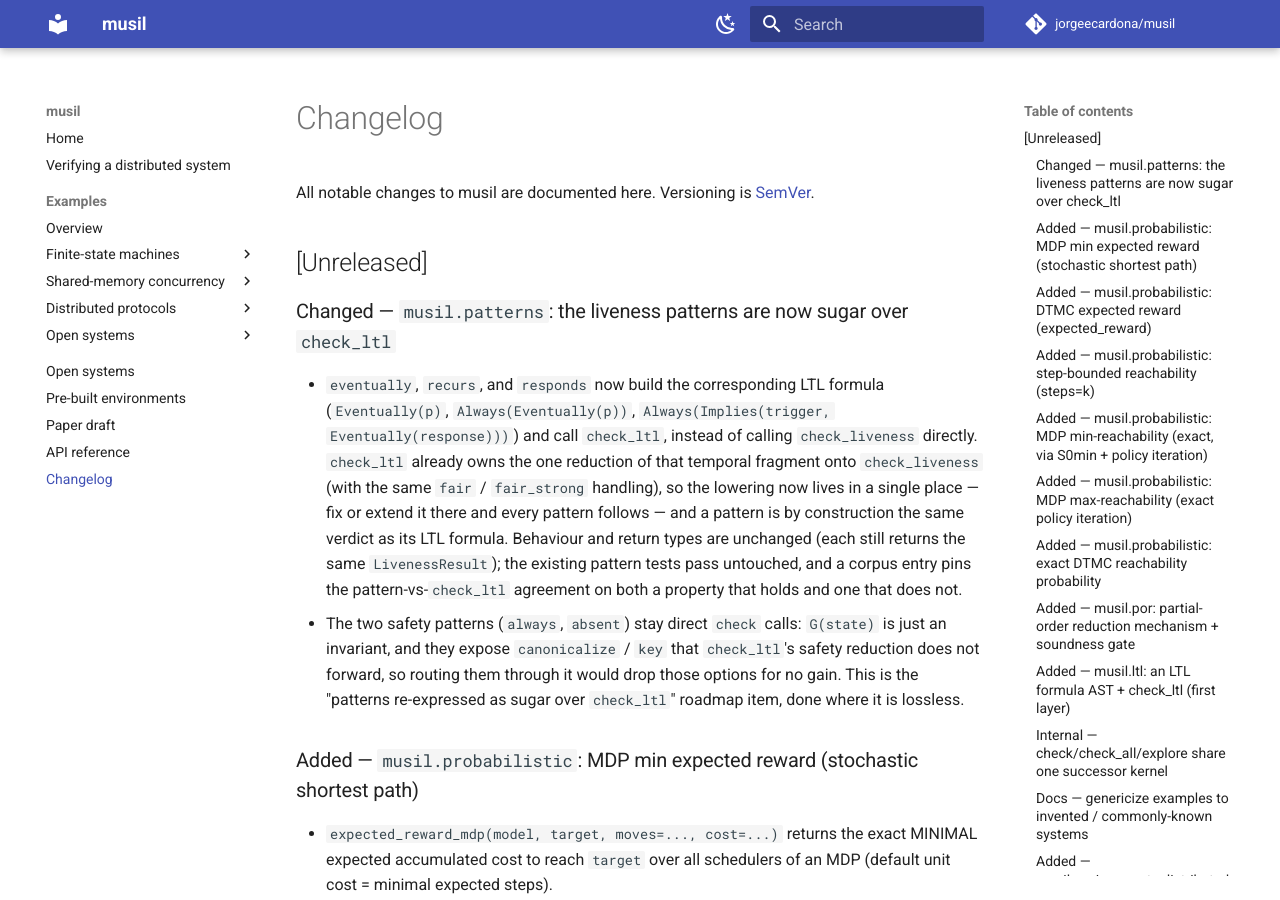
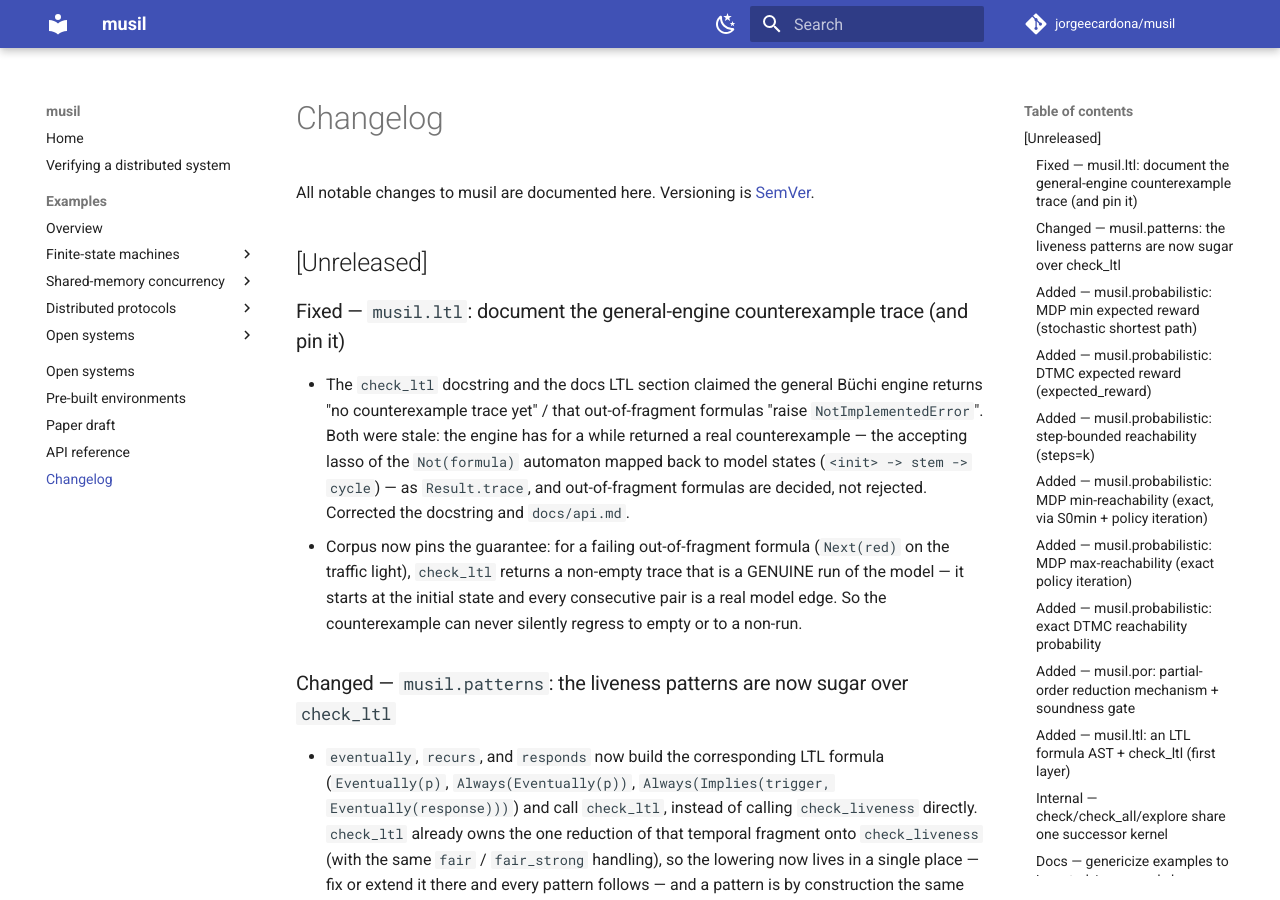
Before and after one commit to jorgeecardona/musil, an MkDocs documentation site: the page built from docs/changelog.md, in a window 1280 px wide and 900 px high. Built offline with MkDocs 1.6.1 and Material for MkDocs 9.7.7, drawn with Linux system fonts in a browser that asks for light colours; comment, search, counter and statistics services are not loaded; some of the changed text lies outside the part shown.

Commit message:
fix(ltl): document the general-engine counterexample trace and pin it
The check_ltl docstring and the docs LTL section were stale: they claimed the
general Buchi engine returns "no counterexample trace yet" and that
out-of-fragment formulas "raise NotImplementedError". Neither is true -- the
engine returns the accepting lasso of the Not(formula) automaton mapped back to
model states (<init> -> stem -> cycle) as Result.trace, and out-of-fragment
formulas are decided by that engine, not rejected. Corrected both.

Corpus now pins the guarantee: for a failing out-of-fragment formula (Next(red) on
the traffic light) check_ltl returns a non-empty trace that is a genuine run of
the model -- it starts at the initial state and every consecutive pair is a real
model edge -- so the counterexample can never silently regress to empty or to a
non-run.

Co-Authored-By: Claude Opus 4.8 (1M context) <noreply@anthropic.com>

```diff
--- a/CHANGELOG.md
+++ b/CHANGELOG.md
@@ -3,6 +3,18 @@
 All notable changes to musil are documented here. Versioning is [SemVer](https://semver.org/).
 
 ## [Unreleased]
+
+### Fixed — `musil.ltl`: document the general-engine counterexample trace (and pin it)
+
+- The `check_ltl` docstring and the docs LTL section claimed the general Büchi engine returns "no
+  counterexample trace yet" / that out-of-fragment formulas "raise `NotImplementedError`". Both were stale:
+  the engine has for a while returned a real counterexample — the accepting lasso of the `Not(formula)`
+  automaton mapped back to model states (`<init> -> stem -> cycle`) — as `Result.trace`, and out-of-fragment
+  formulas are decided, not rejected. Corrected the docstring and `docs/api.md`.
+- Corpus now pins the guarantee: for a failing out-of-fragment formula (`Next(red)` on the traffic light),
+  `check_ltl` returns a non-empty trace that is a GENUINE run of the model — it starts at the initial state
+  and every consecutive pair is a real model edge. So the counterexample can never silently regress to empty
+  or to a non-run.
 
 ### Changed — `musil.patterns`: the liveness patterns are now sugar over `check_ltl`
 
--- a/pyproject.toml
+++ b/pyproject.toml
@@ -2,7 +2,7 @@
 # musil — named for Robert Musil (engineer-mathematician turned novelist, "The Man Without
 # Qualities"). A standalone, dependency-free explicit-state model checker.
 name = "musil"
-version = "0.34.7"
+version = "0.34.8"
 description = "A tiny, dependency-free explicit-state model checker for Python: safety, deadlock, reachability, liveness — and concurrency by interleaving."
 readme = "README.md"
 requires-python = ">=3.12"
```
Also changed, not shown: docs/api.md (+7 -5 lines), 3 other files.
